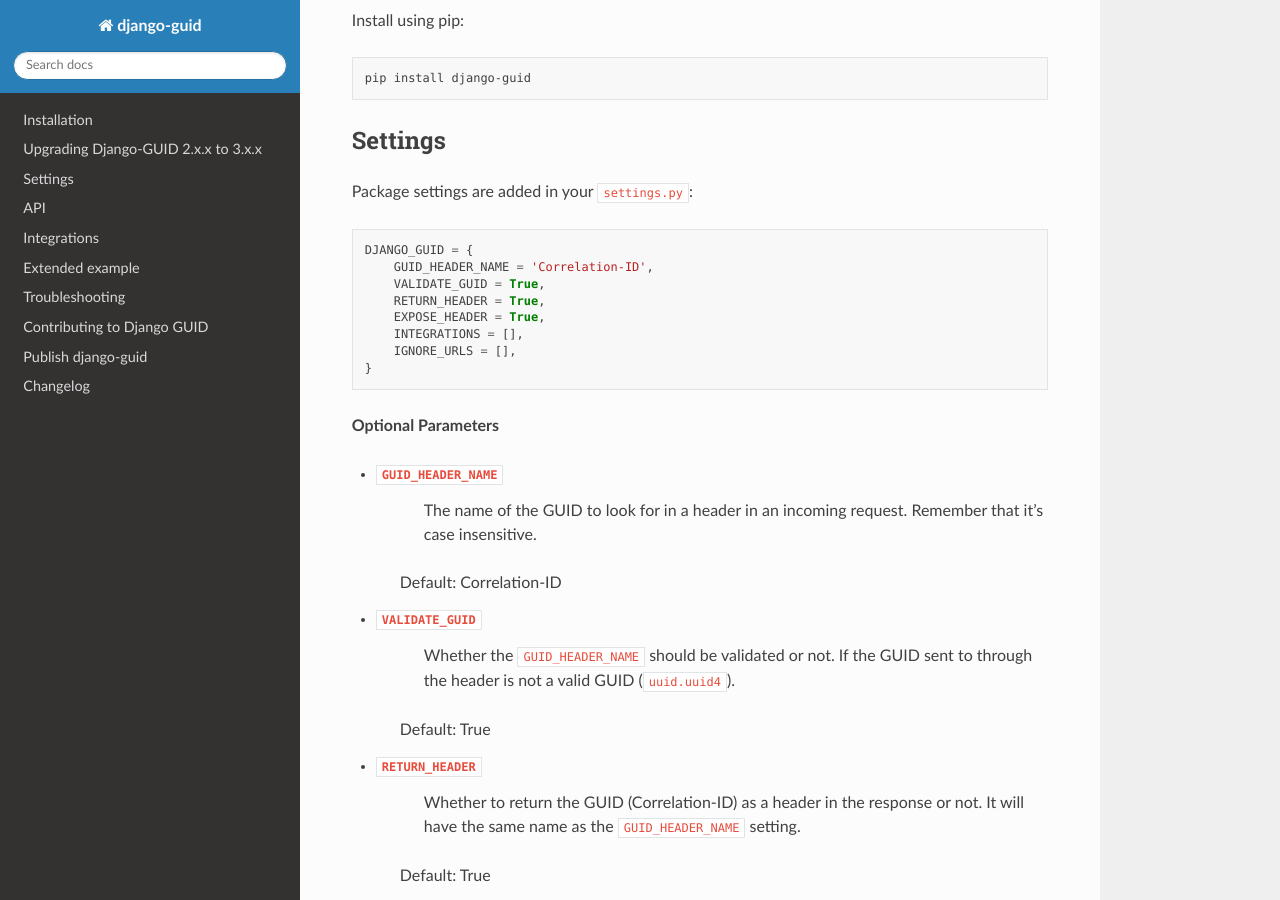
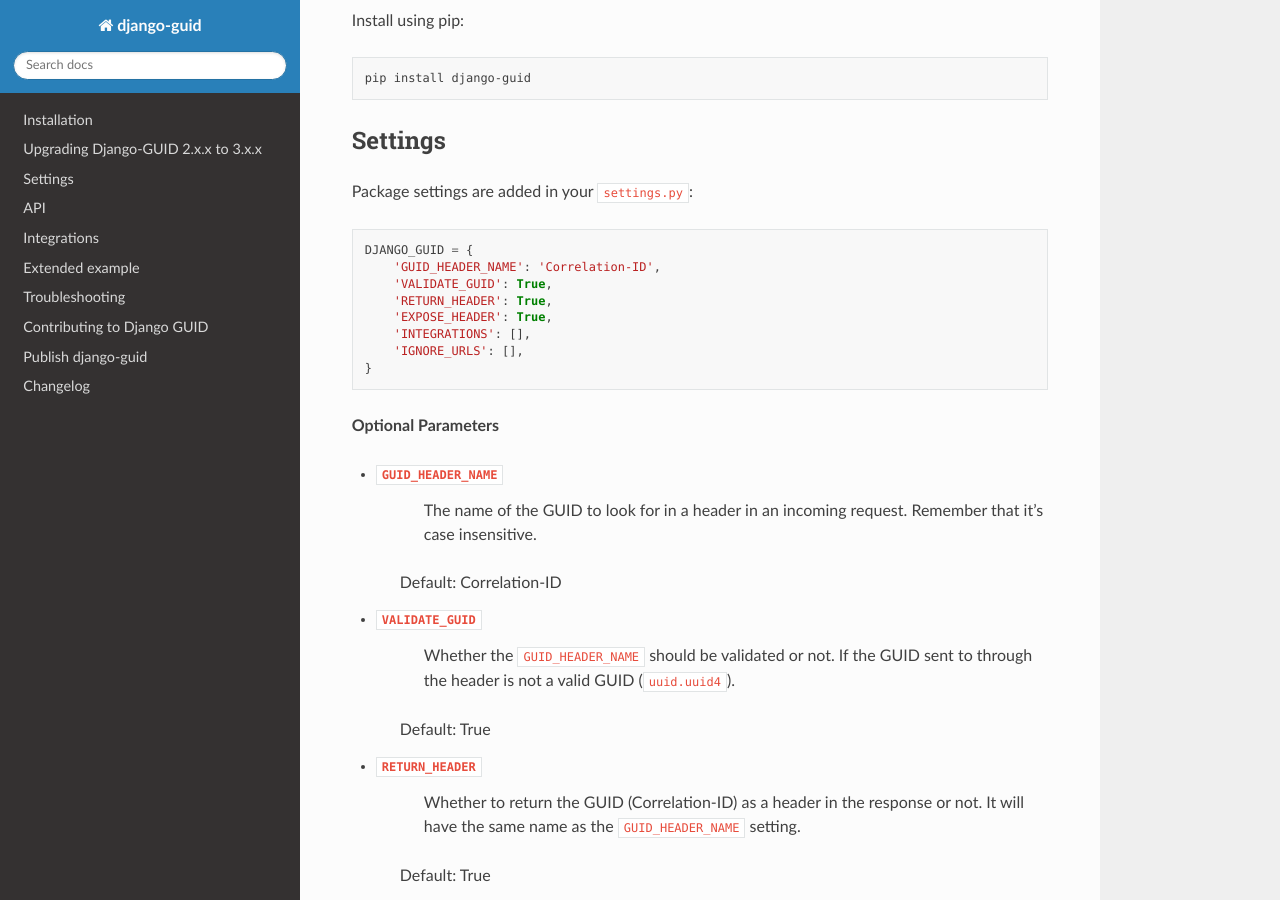
Before and after one commit to snok/django-guid, a Sphinx documentation site: the page built from docs/README_PYPI.rst, in a window 1280 px wide and 900 px high, scrolled down 1478 px. Built offline with Sphinx 7.4.7 and the Read the Docs theme 2.0.0, drawn with Linux system fonts in a browser that asks for light colours.

```diff
--- a/docs/README_PYPI.rst
+++ b/docs/README_PYPI.rst
@@ -113,12 +113,12 @@ Package settings are added in your ``settings.py``:
 .. code-block:: python
 
     DJANGO_GUID = {
-        GUID_HEADER_NAME = 'Correlation-ID',
-        VALIDATE_GUID = True,
-        RETURN_HEADER = True,
-        EXPOSE_HEADER = True,
-        INTEGRATIONS = [],
-        IGNORE_URLS = [],
+        'GUID_HEADER_NAME': 'Correlation-ID',
+        'VALIDATE_GUID': True,
+        'RETURN_HEADER': True,
+        'EXPOSE_HEADER': True,
+        'INTEGRATIONS': [],
+        'IGNORE_URLS': [],
     }
 
 
```
Also changed, not shown: README.rst (+6 -6 lines), docs/settings.rst (+5 -5 lines).
